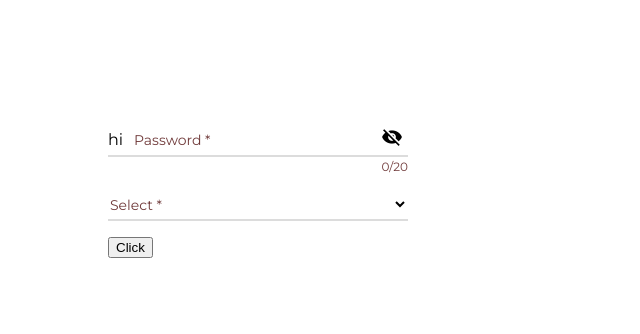
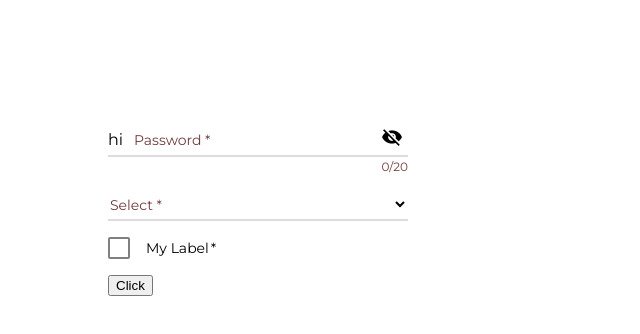
Before and after one commit to dlamas-root/vue-mosaic, a Vue app: page / in a window 1280 px wide. Shown: the top 334 px of the page, without its empty margins (0-640 px from the left). Built offline with nearby package versions, Linux system fonts and the light colour scheme.

Commit message:
Added checkbox component

```diff
--- a/src/App.vue
+++ b/src/App.vue
@@ -2,8 +2,10 @@
 import { ref } from 'vue'
 import VmInputText from './components/VmInputText/VmInputText.vue'
 import VmSelect from './components/VmSelect/VmSelect.vue'
+import VmCheckbox from './components/VmCheckbox/VmCheckbox.vue'
 
 const hint = ref()
+const check = ref()
 
 function toggleHint() {
   if (hint.value) {
@@ -33,7 +35,9 @@ function checkRequired(value: string | undefined) {
     <VmSelect label="Select" required>
       <option value="Al">Algo</option>
     </VmSelect>
+    <VmCheckbox v-model="check" required :hint="hint"> My Label </VmCheckbox>
     <button @click="toggleHint" style="margin-top: 1rem">Click</button>
+    {{ check }}
   </div>
 </template>
 
--- /dev/null
+++ b/src/components/VmCheckbox/VmCheckbox.vue
@@ -0,0 +1,212 @@
+<script setup lang="ts">
+import type { Rule } from '@/core/form'
+import { computed, type ModelRef } from 'vue'
+
+const model: ModelRef<boolean | undefined> = defineModel()
+
+const props = defineProps({
+  id: String,
+  disabled: Boolean,
+  hint: String,
+  indeterminate: Boolean,
+  loading: Boolean,
+  name: String,
+  readonly: Boolean,
+  required: Boolean,
+  rules: Array<Rule>
+})
+
+const checkClasses = computed(() => ({
+  'vm-checked': model.value,
+  'vm-indeterminate': props.indeterminate,
+  'vm-required': props.required
+}))
+
+function toggleCheck() {
+  if (!props.disabled) {
+    model.value = !model.value
+  }
+}
+</script>
+
+<template>
+  <div class="vm-checkbox-field">
+    <div class="vm-checkbox" :class="[checkClasses]">
+      <div class="vm-checkbox-container" @click.stop="toggleCheck">
+        <input
+          :id
+          :disabled
+          :readonly
+          :name
+          :required
+          v-model="model"
+          type="checkbox"
+          :indeterminate.prop="indeterminate"
+        />
+      </div>
+      <label class="vm-checkbox-label" :for="id" v-if="$slots.default" @click.prevent="toggleCheck">
+        <slot />
+      </label>
+    </div>
+    <div class="vm-hint-field">
+      <Transition name="fade" mode="out-in">
+        <span v-if="hint" class="vm-hint-message">
+          {{ hint }}
+        </span>
+      </Transition>
+    </div>
+  </div>
+</template>
+
+<style lang="scss">
+$vm-checkbox-size: 18px;
+$vm-checkbox-touch-size: 48px;
+
+.vm-checkbox-field {
+  display: flex;
+  flex-direction: column;
+  .vm-hint-field {
+    display: flex;
+    flex-direction: row;
+    font-size: 12px;
+    justify-content: space-between;
+
+    .vm-hint-message {
+      display: inline-block;
+      white-space: nowrap;
+      overflow: hidden;
+      text-overflow: ellipsis;
+      color: #856262;
+    }
+    .vm-hint-counter {
+      margin-left: auto;
+      margin-top: 2px;
+      color: #703a3a;
+    }
+    .vm-hint-error {
+      color: #d70000;
+    }
+
+    .vm-counter-limit {
+      color: #d23232;
+      font-weight: 600;
+    }
+  }
+}
+
+.vm-checkbox {
+  width: auto;
+  margin: 16px 16px 0 0;
+  display: inline-flex;
+  position: relative;
+
+  &:not(:has(input:disabled)) {
+    cursor: pointer;
+
+    .vm-checkbox-label {
+      cursor: pointer;
+    }
+  }
+  .vm-checkbox-container {
+    width: $vm-checkbox-size;
+    min-width: $vm-checkbox-size;
+    height: $vm-checkbox-size;
+    position: relative;
+    border-radius: 2px;
+    border: 2px solid gray;
+    transition: 400ms cubic-bezier(0.25, 0.8, 0.25, 1);
+
+    &:focus {
+      outline: none;
+    }
+
+    &:before,
+    &:after {
+      position: absolute;
+      transition: 400ms cubic-bezier(0.55, 0, 0.55, 0.2);
+      content: ' ';
+    }
+    &:before {
+      width: $vm-checkbox-touch-size;
+      height: $vm-checkbox-touch-size;
+      top: 50%;
+      left: 50%;
+      z-index: 1;
+      border: 50%;
+      transform: translate(-50%, -50%);
+    }
+    &:after {
+      width: 6px;
+      height: 13px;
+      top: 0;
+      left: 5px;
+      z-index: 12;
+      border: 2px solid white;
+      border-top: 0;
+      border-left: 0;
+      opacity: 0;
+      transform: rotate(45deg) scale3d(0.15, 0.15, 1);
+    }
+    input {
+      position: relative;
+      left: -999em;
+    }
+  }
+  .vm-checkbox-label {
+    height: $vm-checkbox-size;
+    padding-left: 16px;
+    font-size: 14px;
+    position: relative;
+    align-self: center;
+    line-height: $vm-checkbox-size;
+  }
+
+  &.vm-required {
+    label:after {
+      position: absolute;
+      top: 2px;
+      right: 0;
+      transform: translateX(calc(100% + 2px));
+      content: '*';
+      line-height: 1em;
+      vertical-align: top;
+    }
+  }
+
+  &.vm-indeterminate {
+    .vm-checkbox-container {
+      &:after {
+        width: 12px;
+        height: 2px;
+        top: 50%;
+        left: 50%;
+        z-index: 7;
+        border-style: solid;
+        border-width: 0 0 2px;
+        opacity: 0;
+        transform: translate(-50%, -50%) !important;
+      }
+    }
+  }
+  &.vm-checked {
+    .vm-checkbox-container {
+      &:after {
+        opacity: 1;
+        transform: rotate(45deg) scale3d(1, 1, 1);
+        transition: 400ms cubic-bezier(0.25, 0.8, 0.25, 1);
+      }
+      background-color: green;
+    }
+  }
+}
+
+.fade-enter-active,
+.fade-leave-active {
+  transition: opacity 0.3s ease;
+}
+
+.fade-enter-from,
+.fade-leave-to {
+  opacity: 0;
+}
+</style>
--- a/src/components/index.ts
+++ b/src/components/index.ts
@@ -1,4 +1,5 @@
 import VmInputText from './VmInputText/VmInputText.vue'
 import VmIcon from './VmIcon/VmIcon.vue'
+import VmCheckbox from './VmCheckbox/VmCheckbox.vue'
 
-export { VmInputText, VmIcon }
+export { VmInputText, VmIcon, VmCheckbox }
```
